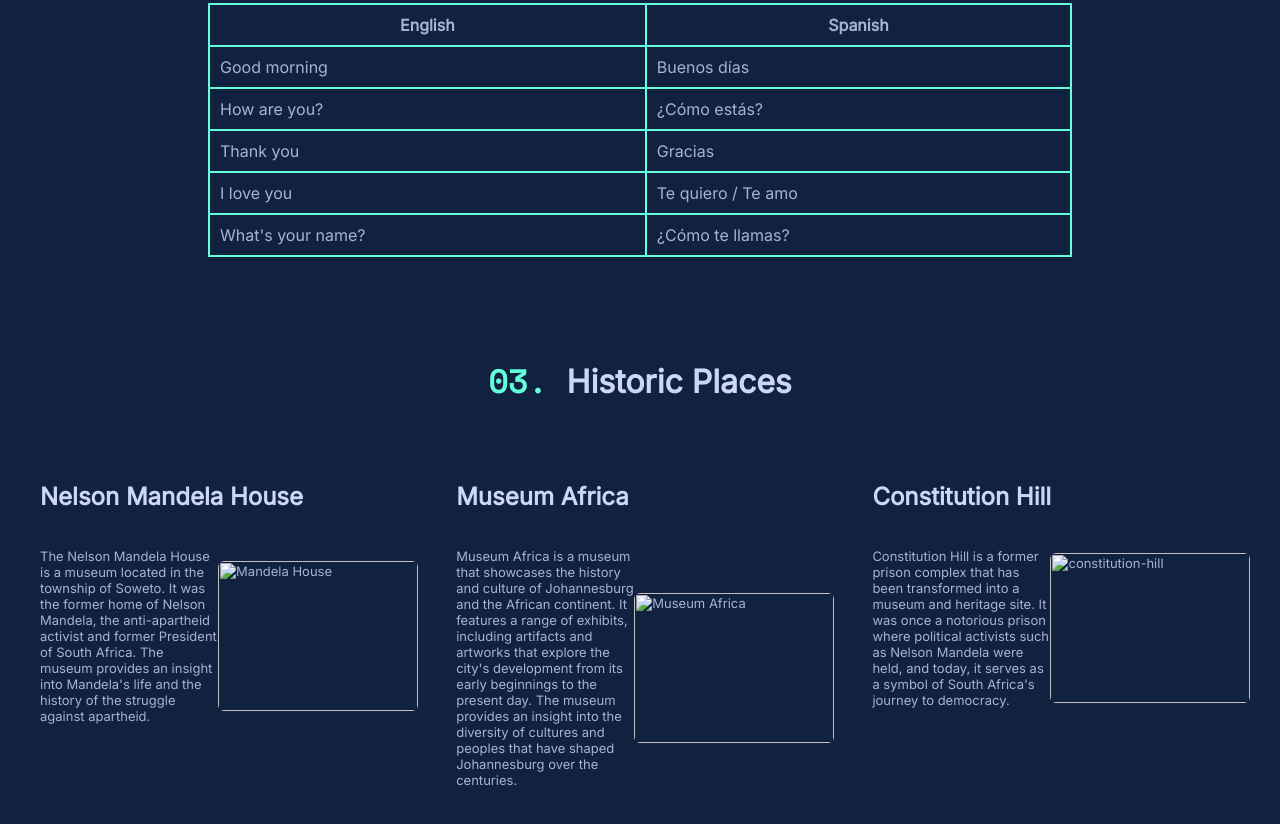
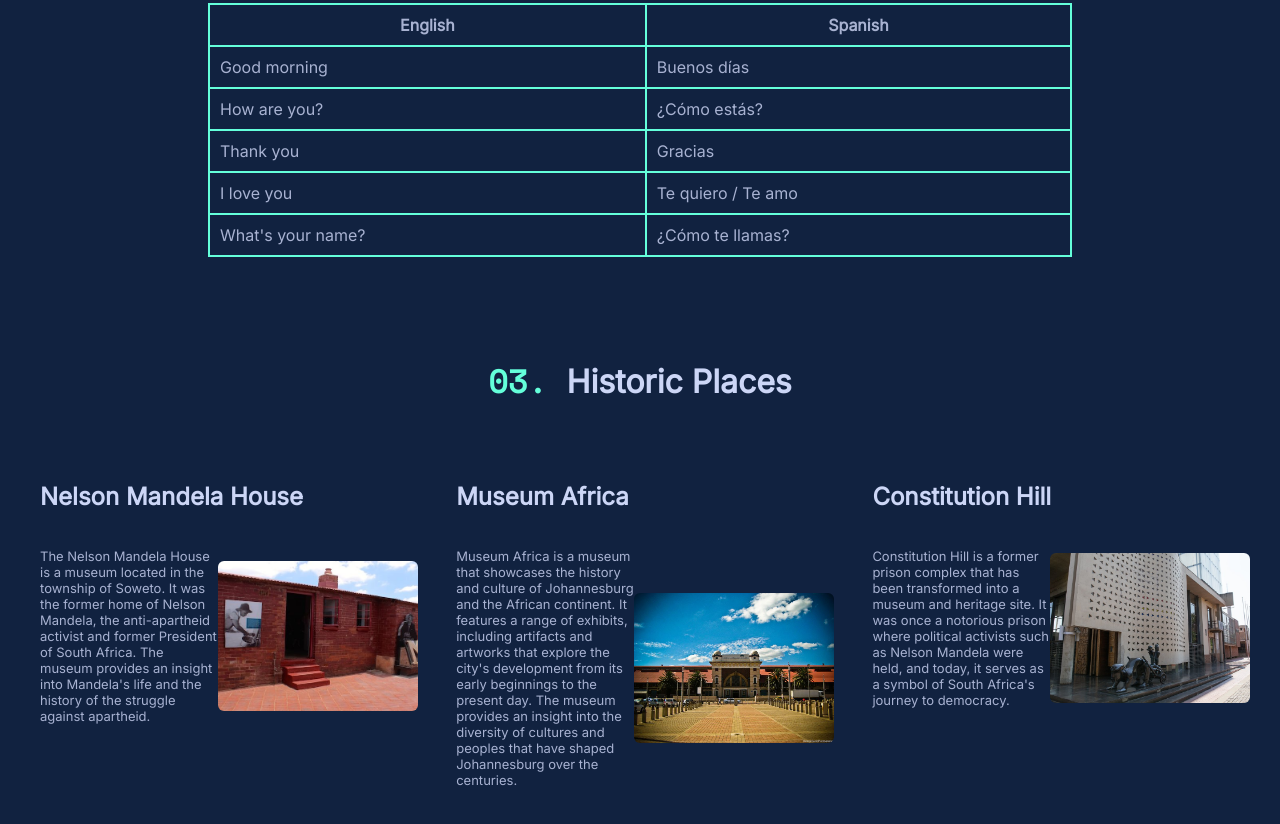
Before and after one commit to Kat-mmm/Responsive-Web-Page, a plain HTML site: page index.html in a window 1280 px wide. Shown: the part 1232-2056 px from the top of the page. Drawn offline with nearby package versions, Linux system fonts and the light colour scheme; the site is published under a folder, as on GitHub Pages, so addresses that start at the root find nothing.

Commit message:
Update index.html

```diff
--- a/index.html
+++ b/index.html
@@ -15,12 +15,12 @@
         </nav>
         <div class="intro">
             <h1>Katlego Mothibe</h1>
-            <img src="/images/kmcpt.png" alt="Katlego">
+            <img src="./images/kmcpt.png" alt="Katlego">
         </div>
 
         <h5 class="city-heading" style="text-align: center;"><span>01. </span>Which City</h5>
         <div class="city">
-            <img src="/images/capet.jpg" alt="Cape Towm">
+            <img src="./images/capet.jpg" alt="Cape Towm">
             <p> Cape Town's stunning natural beauty and vibrant culinary scene are two of the many reasons why I would love to visit the city. With its magnificent beaches, rugged cliffs, and majestic mountains, Cape Town offers breathtaking panoramic views that would make for an unforgettable backdrop to any culinary adventure. Exploring the trendy cafes and restaurants that draw on influences from Africa, Europe, and Asia would be a delicious way to soak in the city's natural splendor. From sampling traditional South African dishes like biltong and boerewors to indulging in a fusion of flavors, Cape Town's diverse cuisine promises to be a feast for the senses.</p>
         </div>
         <div class="table">
@@ -58,21 +58,21 @@
                 <h3>Nelson Mandela House</h3>
                 <div class="child">
                     <p>The Nelson Mandela House is a museum located in the township of Soweto. It was the former home of Nelson Mandela, the anti-apartheid activist and former President of South Africa. The museum provides an insight into Mandela's life and the history of the struggle against apartheid.</p>
-                    <img src="/images/mandelah.jpg" alt="Mandela House">
+                    <img src="./images/mandelah.jpg" alt="Mandela House">
                 </div>
             </div>
             <div class="museum-africa">
                 <h3>Museum Africa</h3>
                 <div class="child">
                     <p>Museum Africa is a museum that showcases the history and culture of Johannesburg and the African continent. It features a range of exhibits, including artifacts and artworks that explore the city's development from its early beginnings to the present day. The museum provides an insight into the diversity of cultures and peoples that have shaped Johannesburg over the centuries.</p>
-                    <img src="/images/museuma.jpg" alt="Museum Africa">
+                    <img src="./images/museuma.jpg" alt="Museum Africa">
                 </div>
             </div>
             <div class="constitution-hill">
                 <h3>Constitution Hill</h3>
                 <div class="child">
                     <p>Constitution Hill is a former prison complex that has been transformed into a museum and heritage site. It was once a notorious prison where political activists such as Nelson Mandela were held, and today, it serves as a symbol of South Africa's journey to democracy.</p>
-                    <img src="/images/consthill.png" alt="constitution-hill">
+                    <img src="./images/consthill.png" alt="constitution-hill">
                 </div>
             </div>
         </div>
```
